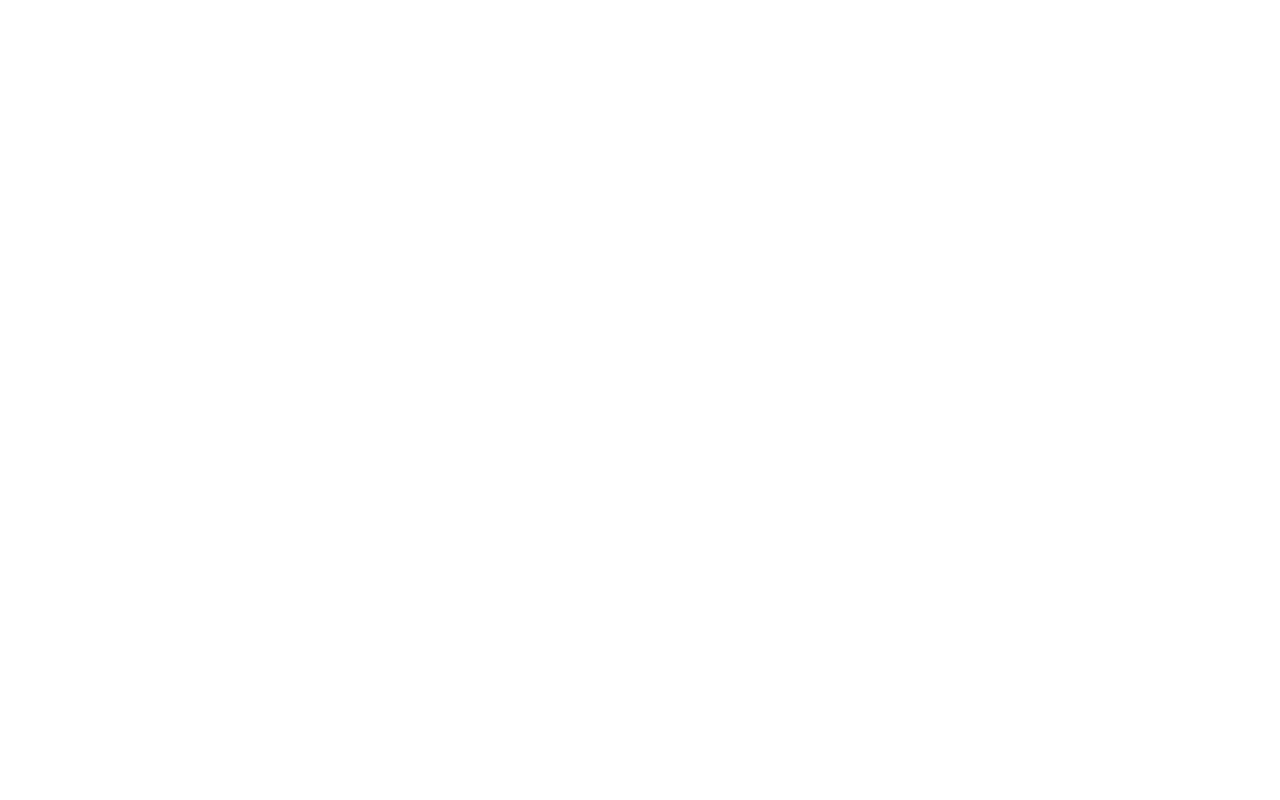
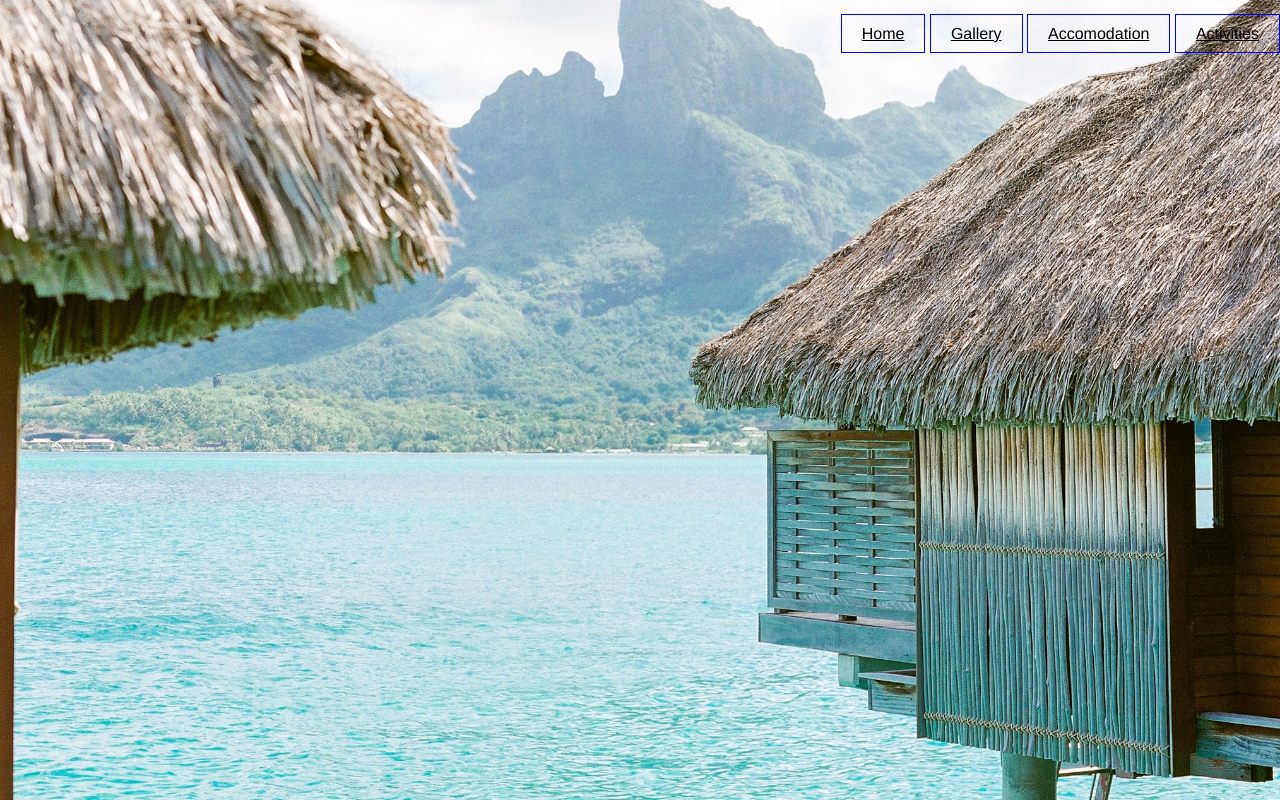
Before and after one commit to alexkarumbi/Island, a plain HTML site: page index.html in a window 1280 px wide. Drawn offline with Linux system fonts and the light colour scheme.

Commit message:
Add bg image and style

```diff
--- a/index.html
+++ b/index.html
@@ -6,8 +6,19 @@
     <meta name="viewport" content="width=device-width, initial-scale=1.0">
     <title>Bora Bora Resort</title>
     <link rel="shortcut icon" href="Images/sun-bath.png" type="image/x-icon">
+    <link rel="stylesheet" href="styles.css" type="text/css">
 </head>
 <body>
+    <header>
+        <div class="main">
+            <ul>
+                <li><a href="#">Home</a></li>
+                <li><a href="#">Gallery</a></li>
+                <li><a href="#">Accomodation</a></li>
+                <li><a href="#">Activities</a></li>
+            </ul>
 
+        </div>
+    </header>
 </body>
 </html>
--- /dev/null
+++ b/styles.css
@@ -0,0 +1,27 @@
+*{
+    margin: 0%;
+    font-family: 'Franklin Gothic Medium', 'Arial Narrow', Arial, sans-serif;
+    padding: 0%;
+}
+body{
+    height: 50vh;
+    background-image: url(/Images/island.jpg);
+    background-size: cover;
+    background-position: center;
+}
+ul{
+    float: right;
+    margin-top: 25px;
+}
+ul li{
+    display: inline-block;
+}
+ul li a{
+    color: black;
+    padding: 10px 20px;
+    border: 1px solid blue;
+}
+ul li a:hover{
+    background-color: white;
+    color: black;
+}
```
Also changed, not shown: Images/island.jpg (added).
